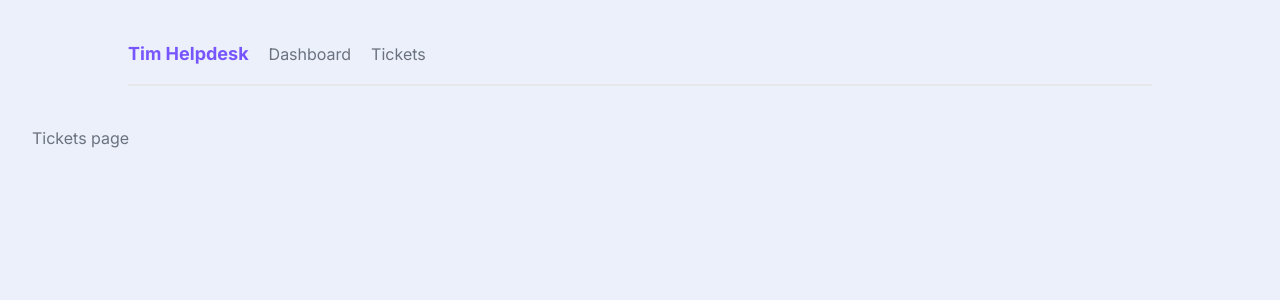
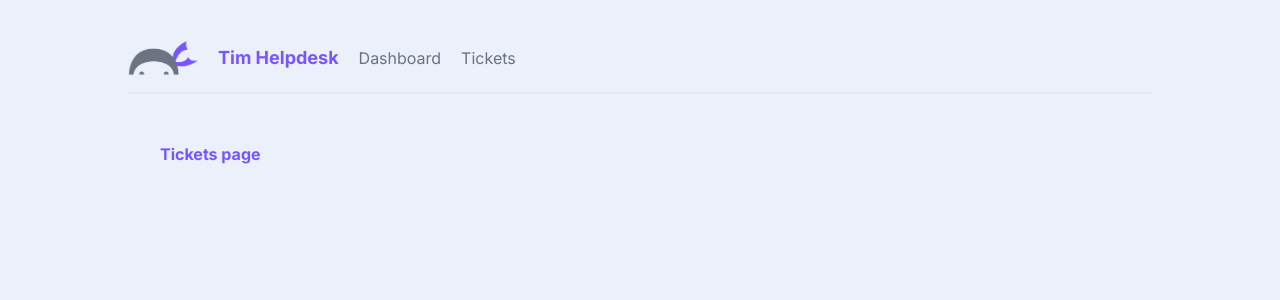
Before and after one commit to devmev10/tim-helpdesk, a Next.js app: page /tickets in a window 1280 px wide. Shown: the top 300 px of the page. Built offline with nearby package versions, Linux system fonts and the light colour scheme.

Commit message:
add logo

```diff
--- a/app/components/Navbar.js
+++ b/app/components/Navbar.js
@@ -1,8 +1,17 @@
 import Link from "next/link";
+import Logo from "./dojo-logo.png";
+import Image from "next/image";
 
 export default function Navbar() {
   return (
     <nav>
+      <Image
+        src={Logo}
+        alt="Tim helpdesk logo"
+        width={70}
+        quality={100}
+        placeholder="blur"
+      />
       <h1>Tim Helpdesk</h1>
       <Link href="/">Dashboard</Link>
       <Link href="/tickets">Tickets</Link>
--- a/app/tickets/page.js
+++ b/app/tickets/page.js
@@ -1,3 +1,7 @@
 export default function Tickets() {
-  return <div>Tickets page</div>;
+  return (
+    <main>
+      <h2>Tickets page</h2>
+    </main>
+  );
 }
```
Also changed, not shown: app/components/dojo-logo.png (added).
